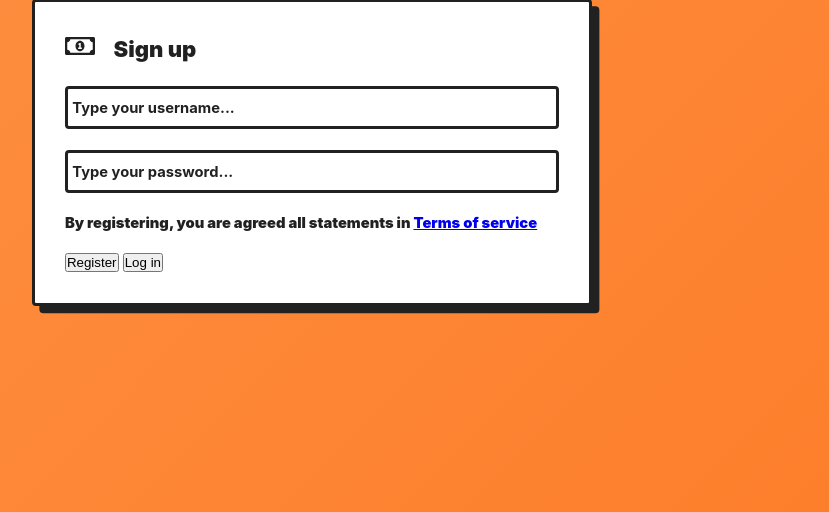
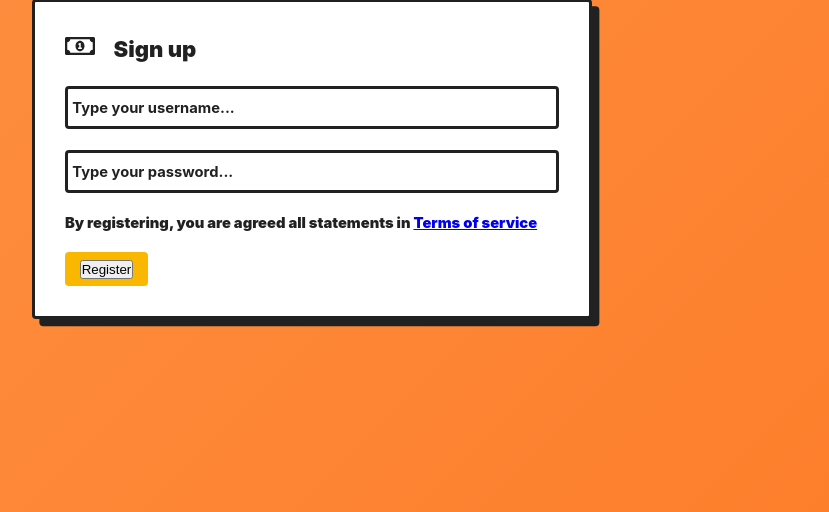
Before and after one commit to yobro2033/coursework-draft, a Flask app: page /signup in a window 1280 px wide. Shown: the part 126-638 px from the top of the page, without its empty margins (284-1113 px from the left). Run offline with Flask 2, Linux system fonts and the light colour scheme; some web fonts are replaced.

Commit message:
Update signup_form.html

```diff
--- a/templates/signup_form.html
+++ b/templates/signup_form.html
@@ -28,10 +28,7 @@
             </label><br>
             <h4><p>By registering, you are agreed all statements in  <a href="https://pricechecker.herokuapp.com/tos" class="term-service">Terms of service</a></p></h4>
             <div class="button-group">
-               <input class="button" type="submit" href="#" value="Register">
-               <a href="https://pricechecker.herokuapp.com/login">
-                  <input type="submit" value="Log in"/>
-               </a>
+               <button><input class="button" type="submit" href="https://pricechecker.herokuapp.com/login" value="Register"></button>
             </div>
          </div>
       </article>
```
